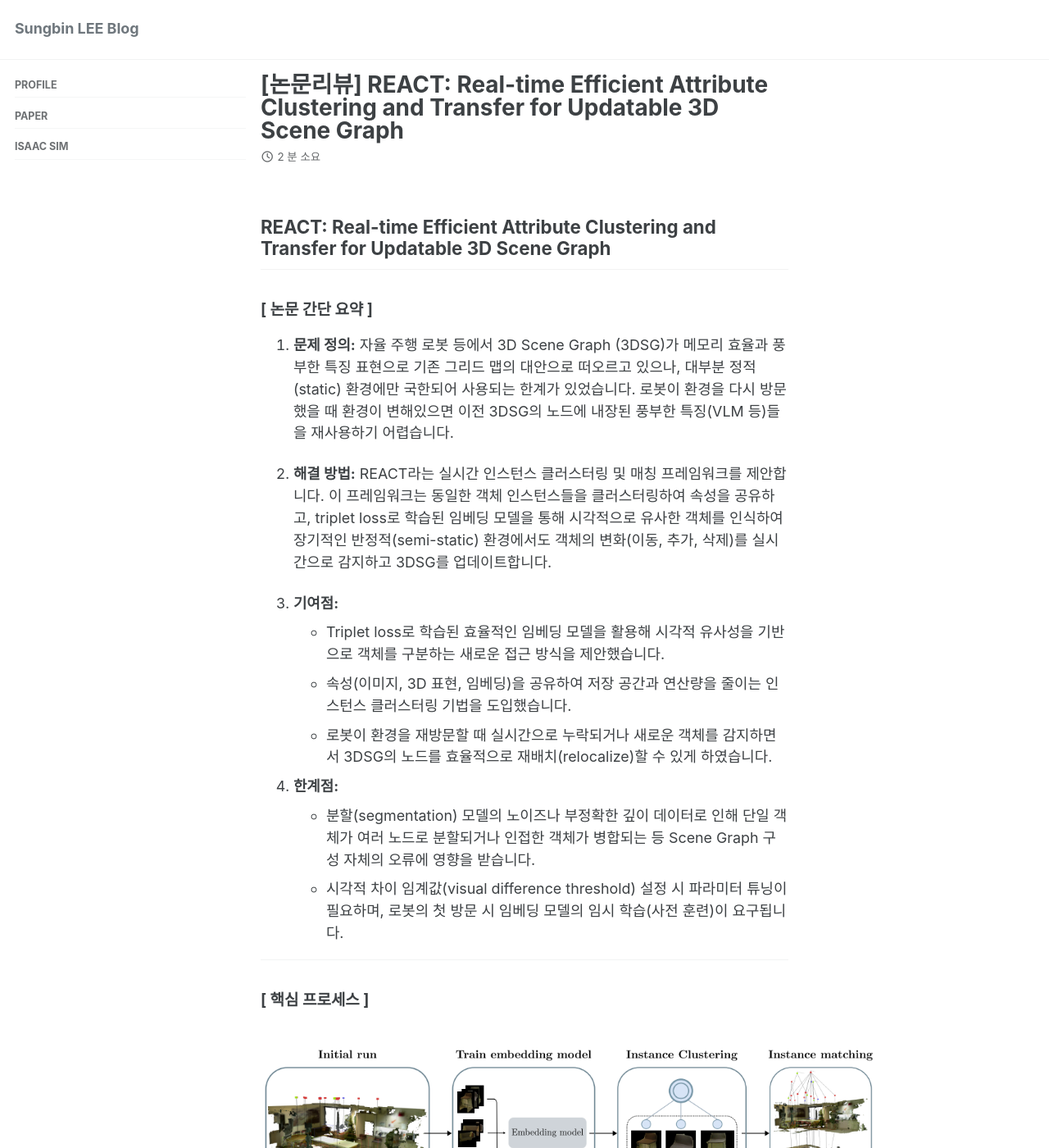
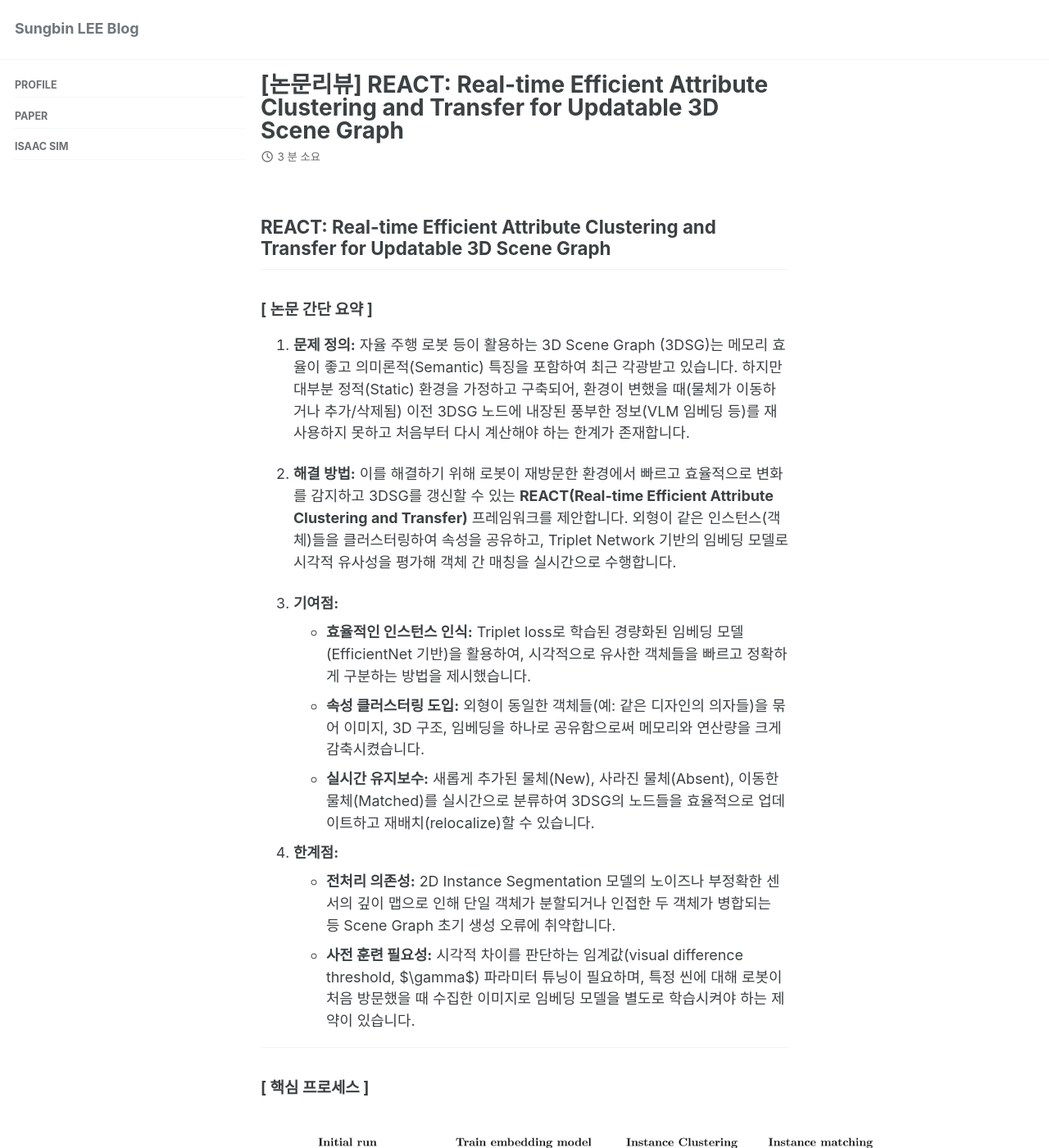
Before and after one commit to LEESB17/leesb17.github.io, a Jekyll site: the page built from _posts/2026-03-23-react-paper.md, in a window 1280 px wide and 1400 px high. Shown: the whole window at 82% size. Built offline with Jekyll 4.4.1, drawn with Linux system fonts in a browser that asks for light colours; cached includes are drawn as plain includes; some of the changed text lies outside the part shown.

Commit message:
Update paper review with more details

```diff
--- a/_posts/2026-03-23-react-paper.md
+++ b/_posts/2026-03-23-react-paper.md
@@ -12,18 +12,18 @@
 ## REACT: Real-time Efficient Attribute Clustering and Transfer for Updatable 3D Scene Graph
 
 #### [ 논문 간단 요약 ]
-1. **문제 정의:** 자율 주행 로봇 등에서 3D Scene Graph (3DSG)가 메모리 효율과 풍부한 특징 표현으로 기존 그리드 맵의 대안으로 떠오르고 있으나, 대부분 정적(static) 환경에만 국한되어 사용되는 한계가 있었습니다. 로봇이 환경을 다시 방문했을 때 환경이 변해있으면 이전 3DSG의 노드에 내장된 풍부한 특징(VLM 등)들을 재사용하기 어렵습니다.
+1. **문제 정의:** 자율 주행 로봇 등이 활용하는 3D Scene Graph (3DSG)는 메모리 효율이 좋고 의미론적(Semantic) 특징을 포함하여 최근 각광받고 있습니다. 하지만 대부분 정적(Static) 환경을 가정하고 구축되어, 환경이 변했을 때(물체가 이동하거나 추가/삭제됨) 이전 3DSG 노드에 내장된 풍부한 정보(VLM 임베딩 등)를 재사용하지 못하고 처음부터 다시 계산해야 하는 한계가 존재합니다.
 
-2. **해결 방법:** REACT라는 실시간 인스턴스 클러스터링 및 매칭 프레임워크를 제안합니다. 이 프레임워크는 동일한 객체 인스턴스들을 클러스터링하여 속성을 공유하고, triplet loss로 학습된 임베딩 모델을 통해 시각적으로 유사한 객체를 인식하여 장기적인 반정적(semi-static) 환경에서도 객체의 변화(이동, 추가, 삭제)를 실시간으로 감지하고 3DSG를 업데이트합니다.
+2. **해결 방법:** 이를 해결하기 위해 로봇이 재방문한 환경에서 빠르고 효율적으로 변화를 감지하고 3DSG를 갱신할 수 있는 **REACT(Real-time Efficient Attribute Clustering and Transfer)** 프레임워크를 제안합니다. 외형이 같은 인스턴스(객체)들을 클러스터링하여 속성을 공유하고, Triplet Network 기반의 임베딩 모델로 시각적 유사성을 평가해 객체 간 매칭을 실시간으로 수행합니다.
 
 3. **기여점:**
-   - Triplet loss로 학습된 효율적인 임베딩 모델을 활용해 시각적 유사성을 기반으로 객체를 구분하는 새로운 접근 방식을 제안했습니다.
-   - 속성(이미지, 3D 표현, 임베딩)을 공유하여 저장 공간과 연산량을 줄이는 인스턴스 클러스터링 기법을 도입했습니다.
-   - 로봇이 환경을 재방문할 때 실시간으로 누락되거나 새로운 객체를 감지하면서 3DSG의 노드를 효율적으로 재배치(relocalize)할 수 있게 하였습니다.
+   - **효율적인 인스턴스 인식:** Triplet loss로 학습된 경량화된 임베딩 모델(EfficientNet 기반)을 활용하여, 시각적으로 유사한 객체들을 빠르고 정확하게 구분하는 방법을 제시했습니다.
+   - **속성 클러스터링 도입:** 외형이 동일한 객체들(예: 같은 디자인의 의자들)을 묶어 이미지, 3D 구조, 임베딩을 하나로 공유함으로써 메모리와 연산량을 크게 감축시켰습니다.
+   - **실시간 유지보수:** 새롭게 추가된 물체(New), 사라진 물체(Absent), 이동한 물체(Matched)를 실시간으로 분류하여 3DSG의 노드들을 효율적으로 업데이트하고 재배치(relocalize)할 수 있습니다.
 
 4. **한계점:**
-   - 분할(segmentation) 모델의 노이즈나 부정확한 깊이 데이터로 인해 단일 객체가 여러 노드로 분할되거나 인접한 객체가 병합되는 등 Scene Graph 구성 자체의 오류에 영향을 받습니다.
-   - 시각적 차이 임계값(visual difference threshold) 설정 시 파라미터 튜닝이 필요하며, 로봇의 첫 방문 시 임베딩 모델의 임시 학습(사전 훈련)이 요구됩니다.
+   - **전처리 의존성:** 2D Instance Segmentation 모델의 노이즈나 부정확한 센서의 깊이 맵으로 인해 단일 객체가 분할되거나 인접한 두 객체가 병합되는 등 Scene Graph 초기 생성 오류에 취약합니다.
+   - **사전 훈련 필요성:** 시각적 차이를 판단하는 임계값(visual difference threshold, $\gamma$) 파라미터 튜닝이 필요하며, 특정 씬에 대해 로봇이 처음 방문했을 때 수집한 이미지로 임베딩 모델을 별도로 학습시켜야 하는 제약이 있습니다.
 
 ---
 
@@ -31,18 +31,24 @@
 {% include figure image_path="/assets/images/react/fig1.png" alt="REACT Pipeline" caption="Figure 1: REACT 파이프라인 개요" class="full" %}
 
 1. **Attribute Clustering (속성 클러스터링)**
-시각적으로 유사한 객체들(예: 같은 종류의 의자들)을 하나의 인스턴스 클러스터(Instance Cluster)로 묶습니다.
-- 이 클러스터링을 통해 동일한 객체 노드 간에 이미지, 포인트 클라우드, 시각적 임베딩과 같은 속성을 공유할 수 있어 연산 및 저장 공간의 부담을 줄일 수 있습니다.
+환경에는 완전히 동일하게 생긴 객체들(예: 회의실의 의자들)이 다수 존재합니다. 이들을 개별적으로 비교하는 대신, 시각적으로 유사한 객체들을 모아 하나의 인스턴스 클러스터(Instance Cluster)로 묶습니다.
+- **세부 프로세스:**
+  - 객체의 위치나 가려짐(occlusion)에 관계없이 통합된 특징을 얻기 위해 각 뷰(view)의 시각적 임베딩을 평균화(Average)합니다.
+  - 클러스터 내의 객체들은 Semantic class, 다각도의 RGB 이미지 라이브러리, 3D 형태 정보 및 특징 임베딩을 모두 공유합니다.
 
 2. **Triplet Network 기반 Embedding 학습 및 비교**
 {% include figure image_path="/assets/images/react/fig2.png" alt="Online Matching Process" caption="Figure 2: 온라인 환경에서의 노드 임베딩 매칭 프로세스" class="full" %}
 
-- **학습:** 초기 매핑 세션 이후, EfficientNet을 백본으로 하는 임베딩 모델을 Triplet Loss를 이용해 훈련시킵니다. 이를 통해 같은 종류 객체의 임베딩 거리는 가깝게, 다른 객체는 멀게 만듭니다.
-- **적용:** 로봇이 다시 환경을 방문할 때 새로 생성된 객체 노드들의 임베딩 중앙값을 추출하여 이전 3DSG의 클러스터 임베딩과 유클리디안 거리를 비교(Visual difference)하여 유사도를 측정합니다.
+- **세부 프로세스:**
+  - **모델 구조 & 학습:** FaceNet의 파이프라인을 차용하여 EfficientNet을 백본으로 사용합니다. 로봇의 첫 매핑 세션 후 확보한 이미지를 바탕으로 Triplet Loss $L = \sum (\|f_a - f_p\|^2_2 - \|f_a - f_n\|^2_2 + \alpha)$ 를 최적화하여 30 Epoch 동안 학습합니다. 이는 앵커(Anchor) 대비 동일 객체(Positive)의 유클리디안 거리를 좁히고 다른 객체(Negative)의 거리를 벌리는 과정입니다.
+  - **Online Embedding Query:** 온라인 주행 중 로봇이 새로운 객체 노드를 형성하면 쿼리 가능한 임베딩 라이브러리(Embedding Library, $E$)에서 시각적 임베딩을 추출해 중앙값을 가져옵니다.
+  - **클러스터 매칭:** 추출된 임베딩 $f_k$와 이전 3DSG 클러스터의 임베딩 $f_l$ 사이의 거리 $V(C_k, C_l) = \|f_k - f_l\|^2_2$ 가 임계값 $\gamma$ 이하인지를 판별하여 시각적 유사도 매칭을 수행합니다.
 
-3. **Instance Matching & Map Update (인스턴스 매칭 및 맵 업데이트)**
-- 시각적 유사성을 바탕으로 클러스터들을 매칭한 후, 각 인스턴스들의 총 이동 거리를 최소화하는 방향으로 선형 할당 문제(Linear Sum Assignment)를 풀어 구체적인 개별 객체 매칭을 수행합니다.
-- 매칭 결과를 토대로 위치만 바뀐 물체(Matched)의 위치를 갱신하고, 사라진 물체(Absent)는 그래프에서 제거하며, 새로 나타난 물체(New)는 추가하여 3DSG를 실시간으로 유지 및 보수합니다.
+3. **Instance Matching & Map Update (인스턴스 매칭 및 맵 최적화)**
+시각적으로 클러스터 간의 매칭이 이루어졌다면, 각 클러스터에 속한 개별 객체들이 정확히 어디로 이동했는지를 유추해야 합니다.
+- **세부 프로세스:**
+  - **거리 최소화:** 반정적(semi-static) 객체는 위치가 크게 변하지 않는다는 점에 착안하여, 모든 매칭된 인스턴스들의 총 물리적 이동 거리 합이 최소화되도록 Jonker-Volgenant 알고리즘(Linear Sum Assignment 문제)을 이용해 최적화 수식을 풉니다.
+  - **3DSG Update:** 최종 산출된 결과에 따라 이동한 객체는 위치를 갱신(Matched)하고, 과거에 있던 객체 중 현재 없는 것은 삭제(Absent), 새롭게 발견된 것은 추가(New)하여 Scene Graph 노드 관계를 업데이트합니다.
 
 ---
 
@@ -53,7 +59,17 @@
 
 {% include figure image_path="/assets/images/react/fig5.png" alt="Runtime of embedding model" caption="Figure 5: 프레임 당 인스턴스 마스크 수에 따른 임베딩 모델의 런타임 평가" class="full" %}
 
-**결과 요약**
-- **매칭 성능 (Change Detection Accuracy):** REACT는 속성 클러스터링을 적용하지 않은 그리디(Greedy) 방식의 베이스라인보다 더 일관되고 높은 성능(F1-score)을 기록했습니다. 특히 똑같이 생긴 유사한 객체가 밀집되어 있는 복잡한 공간(예: StudyHall)에서 클러스터링을 통한 매칭 오류(False Positive) 방지 효과가 돋보였습니다.
-- **연산 속도 (Online Runtime):** 제안된 임베딩 비교 및 위치 기록 최적화 과정은 가벼운 연산으로 이루어져 있어, 온라인 구동 시에도 매핑 및 3DSG 생성 속도(약 3~4Hz)와 보조를 맞춰 실시간(Real-time)으로 3DSG를 업데이트하는 데 충분한 효율성을 보여주었습니다.
-- **비교군 우위:** 기존 널리 쓰이는 특징 매칭 기법인 SuperGlue와 비교했을 때, REACT의 임베딩 모델은 객체를 식별하는 정확도(F1-score 0.98 vs 0.71)와 처리 속도면에서 모두 뛰어난 우위를 점했습니다.
+**결과 요약 (주요 수치 및 모듈별 영향)**
+
+- **Table 2 결과 요약 (매칭 성능 및 클러스터링 효과):**
+  - **성능 지표:** 클러스터링을 적용한 REACT는 비교군(w/o clustering, 그리디 매칭) 대비 모든 환경에서 동일하거나 우월한 F1-score(Matched 1.0, New 1.0, Absent 1.0)를 기록했습니다.
+  - **대규모 환경 입증:** 동일한 형태의 의자와 테이블이 매우 밀집된 StudyHall(의자 약 33개, 테이블 11개)의 경우 클러스터링이 없으면 오매칭(False Positive)으로 인해 정확도가 $F1_M$ 0.98, $F1_A$ 0.86으로 크게 하락합니다.
+  - **이동 거리 최적화:** 최적의 매칭을 수행한 REACT는 전체 객체 이동 거리($P_{D}$)가 6.56m로 나타난 반면, 클러스터링을 배제한 베이스라인은 45.26m로 측정되어 불필요하게 물체가 멀리 '점프'한 것으로 잘못 인식하는 문제를 방지함을 확인했습니다.
+
+- **Table 3 결과 요약 (학습된 임베딩 모델 비교군 우위):**
+  - 기존 널리 쓰이는 특징 매칭 알고리즘인 SuperGlue(배경 마스크 적용)와 비교했을 때, REACT의 임베딩 모델은 Precision 0.97, Recall 0.98로 F1-score 0.98을 달성했습니다 (SuperGlue는 0.71).
+  - 연산 속도 측면에서도 REACT는 평균 FPS 86.99로 압도적인 성능을 내며 실시간성에 유리함을 보였습니다.
+
+- **Figure 5 결과 요약 (온라인 구동 속도):**
+  - 제안된 임베딩 모델(EfficientNet-B2 기반)은 이미지 프레임 당 여러 개의 마스크가 존재할 때 마스크당 약 11ms를 소요합니다.
+  - 임베딩 매칭 및 위치 최적화는 대부분 CPU 기반 가벼운 연산이므로, 로봇이 맵을 탐색할 때의 3DSG 생성 평균 속도인 3~4Hz 프레임레이트를 충분히 소화해내며 병목현상 없이 실시간 갱신(Online Runtime)이 가능함을 입증했습니다.
```
